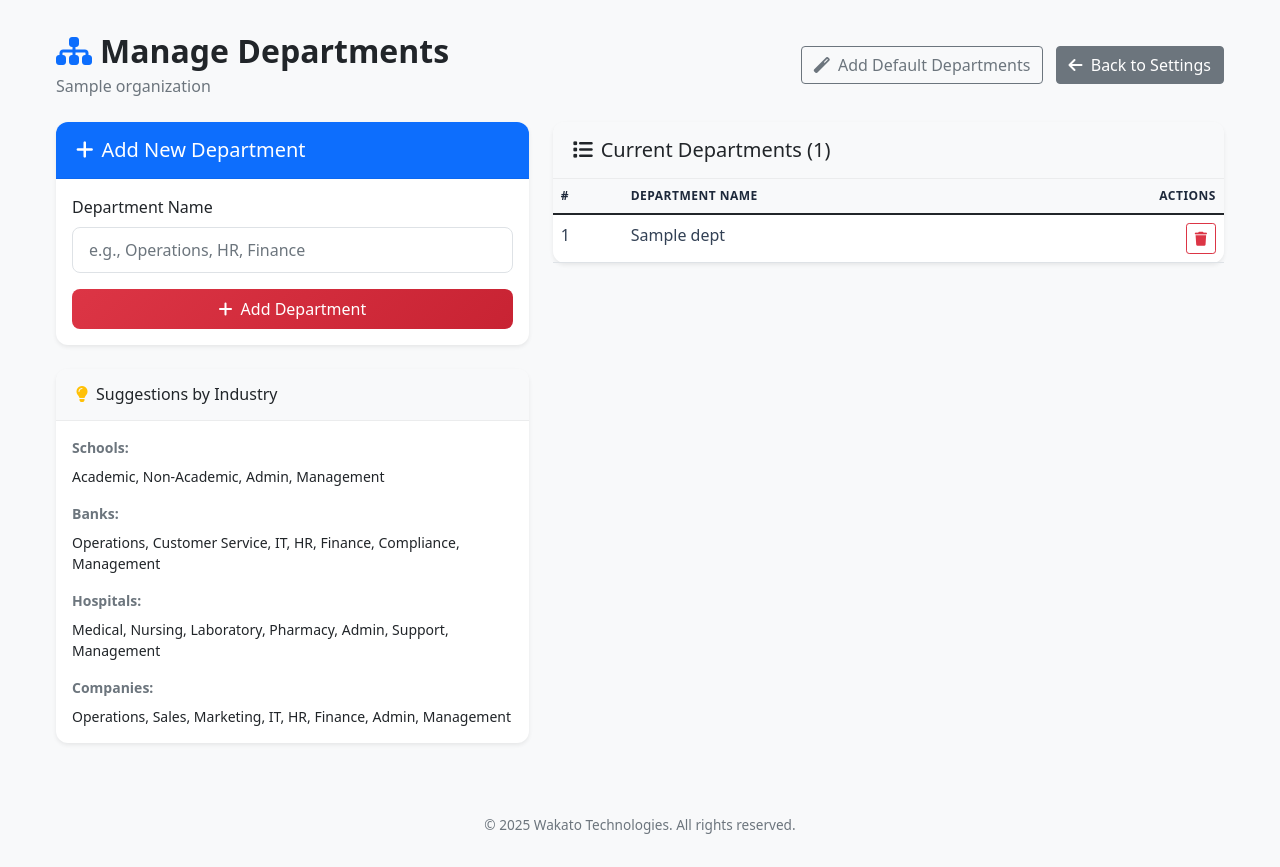
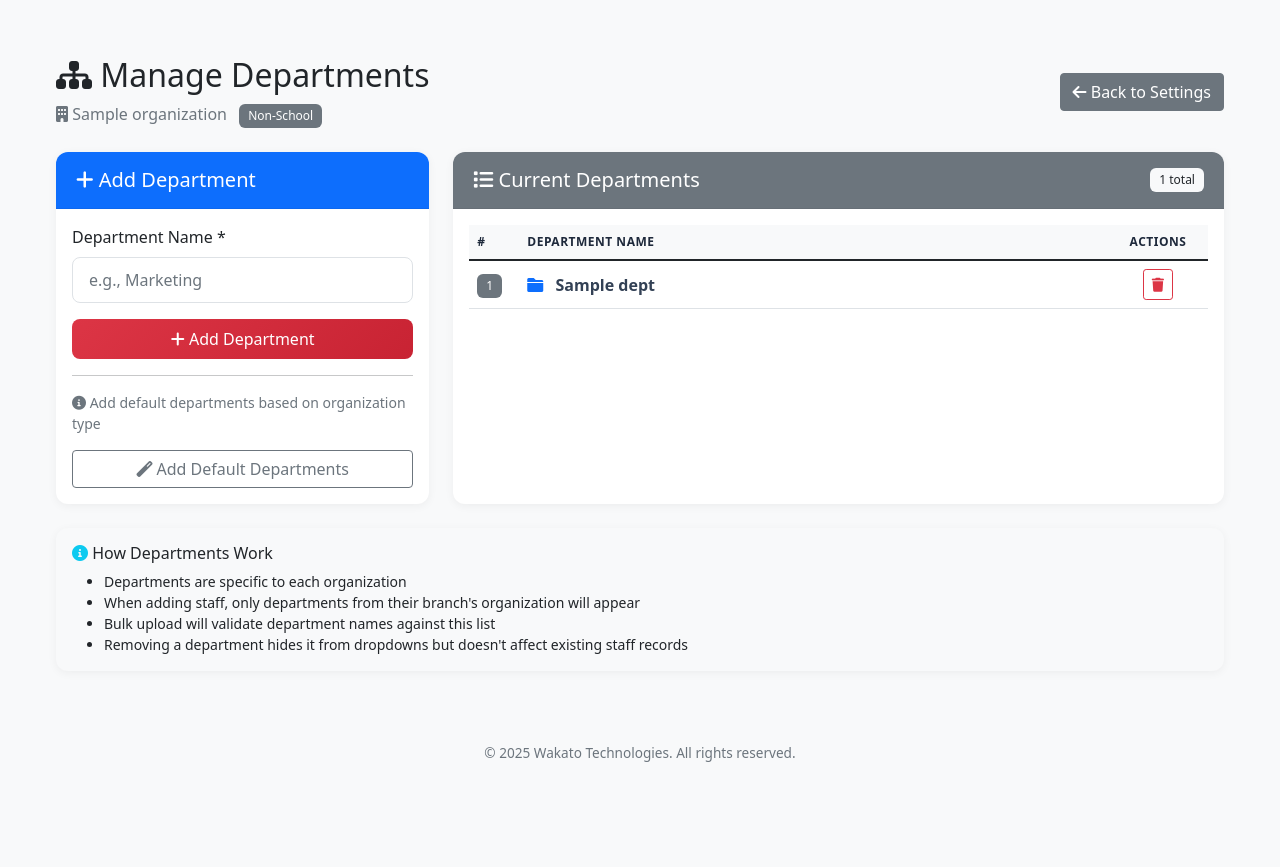
Before and after one commit to naturalwaves/attendance-system, a Python web app: template templates/manage_department.html in a window 1280 px wide. After the commit the page ends 762 px from the top, so only its background shows below. Run offline with Jinja, Linux system fonts and the light colour scheme; the template is opened without the code that fills it: most values are stand-ins (such as "Sample title", 1, 10 or a date in 2020).

Commit message:
Update manage_department.html

```diff
--- a/templates/manage_department.html
+++ b/templates/manage_department.html
@@ -3,89 +3,97 @@
 {% block title %}Manage Departments - {{ organization.name }}{% endblock %}
 
 {% block content %}
-<div class="container-fluid">
-    <div class="d-flex justify-content-between align-items-center mb-4">
+<div class="container-fluid py-4">
+    <div class="row mb-4">
+        <div class="col-12">
+            <div class="d-flex justify-content-between align-items-center">
                 <div>
-            <h2 class="mb-1 fw-bold"><i class="fas fa-sitemap me-2 text-primary"></i>Manage Departments</h2>
-            <p class="text-muted mb-0">{{ organization.name }}</p>
+                    <h2><i class="fas fa-sitemap"></i> Manage Departments</h2>
+                    <p class="text-muted mb-0">
+                        <i class="fas fa-building"></i> {{ organization.name }}
+                        {% if organization.is_school %}
+                            <span class="badge bg-primary ms-2">School</span>
+                        {% else %}
+                            <span class="badge bg-secondary ms-2">Non-School</span>
+                        {% endif %}
+                    </p>
                 </div>
-        <div>
-            <a href="{{ url_for('seed_default_departments', org_id=organization.id) }}" class="btn btn-outline-secondary me-2">
-                <i class="fas fa-magic me-1"></i> Add Default Departments
+                <a href="{{ url_for('settings') }}" class="btn btn-secondary">
+                    <i class="fas fa-arrow-left"></i> Back to Settings
                 </a>
-            <a href="{{ url_for('settings') }}" class="btn btn-secondary">
-                <i class="fas fa-arrow-left me-1"></i> Back to Settings
-            </a>
+            </div>
         </div>
     </div>
 
     <div class="row">
-        <div class="col-lg-5 mb-4">
-            <div class="card shadow-sm">
+        <!-- Add Department Card -->
+        <div class="col-md-4 mb-4">
+            <div class="card h-100">
                 <div class="card-header bg-primary text-white">
-                    <h5 class="mb-0"><i class="fas fa-plus me-2"></i>Add New Department</h5>
+                    <h5 class="mb-0"><i class="fas fa-plus"></i> Add Department</h5>
                 </div>
                 <div class="card-body">
                     <form method="POST" action="{{ url_for('add_department', org_id=organization.id) }}">
                         <div class="mb-3">
-                            <label class="form-label">Department Name</label>
-                            <input type="text" name="name" class="form-control" placeholder="e.g., Operations, HR, Finance" required>
+                            <label class="form-label">Department Name *</label>
+                            <input type="text" name="name" class="form-control" required placeholder="e.g., Marketing">
                         </div>
                         <button type="submit" class="btn btn-primary w-100">
-                            <i class="fas fa-plus me-1"></i> Add Department
+                            <i class="fas fa-plus"></i> Add Department
+                        </button>
+                    </form>
+
+                    <hr>
+
+                    <form method="POST" action="{{ url_for('seed_default_departments', org_id=organization.id) }}">
+                        <p class="text-muted small">
+                            <i class="fas fa-info-circle"></i>
+                            Add default departments based on organization type
+                        </p>
+                        <button type="submit" class="btn btn-outline-secondary w-100">
+                            <i class="fas fa-magic"></i> Add Default Departments
                         </button>
                     </form>
                 </div>
             </div>
+        </div>
 
-            <div class="card shadow-sm mt-4">
-                <div class="card-header bg-light">
-                    <h6 class="mb-0"><i class="fas fa-lightbulb me-2 text-warning"></i>Suggestions by Industry</h6>
+        <!-- Current Departments Card -->
+        <div class="col-md-8 mb-4">
+            <div class="card h-100">
+                <div class="card-header bg-secondary text-white d-flex justify-content-between align-items-center">
+                    <h5 class="mb-0"><i class="fas fa-list"></i> Current Departments</h5>
+                    <span class="badge bg-light text-dark">{{ departments|length }} total</span>
                 </div>
                 <div class="card-body">
-                    <p class="small text-muted mb-2"><strong>Schools:</strong></p>
-                    <p class="small mb-3">Academic, Non-Academic, Admin, Management</p>
-
-                    <p class="small text-muted mb-2"><strong>Banks:</strong></p>
-                    <p class="small mb-3">Operations, Customer Service, IT, HR, Finance, Compliance, Management</p>
-
-                    <p class="small text-muted mb-2"><strong>Hospitals:</strong></p>
-                    <p class="small mb-3">Medical, Nursing, Laboratory, Pharmacy, Admin, Support, Management</p>
-
-                    <p class="small text-muted mb-2"><strong>Companies:</strong></p>
-                    <p class="small mb-0">Operations, Sales, Marketing, IT, HR, Finance, Admin, Management</p>
-                </div>
-            </div>
-        </div>
-
-        <div class="col-lg-7 mb-4">
-            <div class="card shadow-sm">
-                <div class="card-header bg-light">
-                    <h5 class="mb-0"><i class="fas fa-list me-2"></i>Current Departments ({{ departments|length }})</h5>
-                </div>
                     {% if departments %}
                     <div class="table-responsive">
-                    <table class="table table-hover mb-0">
+                        <table class="table table-hover align-middle">
                             <thead class="table-light">
                                 <tr>
-                                <th>#</th>
+                                    <th width="50">#</th>
                                     <th>Department Name</th>
-                                <th class="text-end">Actions</th>
+                                    <th width="100" class="text-center">Actions</th>
                                 </tr>
                             </thead>
                             <tbody>
                                 {% for dept in departments %}
                                 <tr>
-                                <td>{{ loop.index }}</td>
                                     <td>
-                                    <span class="fw-semibold">{{ dept.name }}</span>
+                                        <span class="badge bg-secondary">{{ loop.index }}</span>
                                     </td>
-                                <td class="text-end">
-                                    <a href="{{ url_for('delete_department', org_id=organization.id, dept_id=dept.id) }}"
-                                       class="btn btn-sm btn-outline-danger"
-                                       onclick="return confirm('Delete this department? This cannot be undone.')">
+                                    <td>
+                                        <i class="fas fa-folder text-primary me-2"></i>
+                                        <strong>{{ dept.name }}</strong>
+                                    </td>
+                                    <td class="text-center">
+                                        <form method="POST" action="{{ url_for('delete_department', id=dept.id) }}"
+                                              style="display:inline;"
+                                              onsubmit="return confirm('Remove department: {{ dept.name }}?');">
+                                            <button type="submit" class="btn btn-sm btn-outline-danger" title="Remove">
                                                 <i class="fas fa-trash"></i>
-                                    </a>
+                                            </button>
+                                        </form>
                                     </td>
                                 </tr>
                                 {% endfor %}
@@ -93,16 +101,32 @@
                         </table>
                     </div>
                     {% else %}
-                <div class="card-body text-center py-5">
-                    <i class="fas fa-folder-open fa-3x text-muted mb-3"></i>
-                    <p class="text-muted mb-3">No departments created yet</p>
-                    <a href="{{ url_for('seed_default_departments', org_id=organization.id) }}" class="btn btn-primary">
-                        <i class="fas fa-magic me-1"></i> Add Default Departments
-                    </a>
+                    <div class="text-center py-5">
+                        <i class="fas fa-folder-open fa-4x text-muted mb-3"></i>
+                        <h5 class="text-muted">No Departments Yet</h5>
+                        <p class="text-muted">Add departments manually or click "Add Default Departments" to get started.</p>
                     </div>
                     {% endif %}
                 </div>
             </div>
         </div>
     </div>
+
+    <!-- Info Card -->
+    <div class="row">
+        <div class="col-12">
+            <div class="card bg-light">
+                <div class="card-body">
+                    <h6><i class="fas fa-info-circle text-info"></i> How Departments Work</h6>
+                    <ul class="mb-0 small">
+                        <li>Departments are specific to each organization</li>
+                        <li>When adding staff, only departments from their branch's organization will appear</li>
+                        <li>Bulk upload will validate department names against this list</li>
+                        <li>Removing a department hides it from dropdowns but doesn't affect existing staff records</li>
+                    </ul>
+                </div>
+            </div>
+        </div>
+    </div>
+</div>
 {% endblock %}
```
Lines whose indentation alone changed are shown as unchanged.
